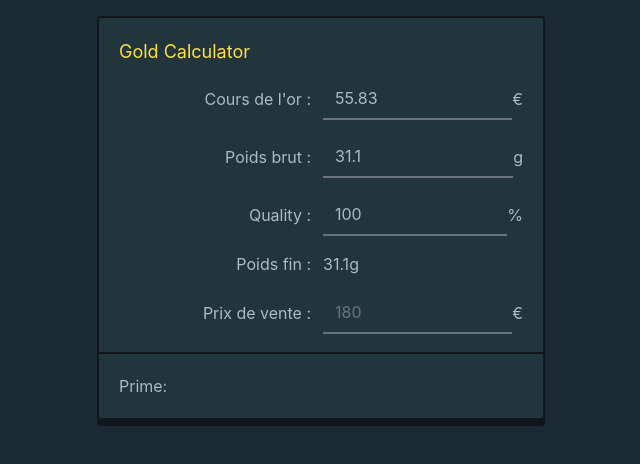
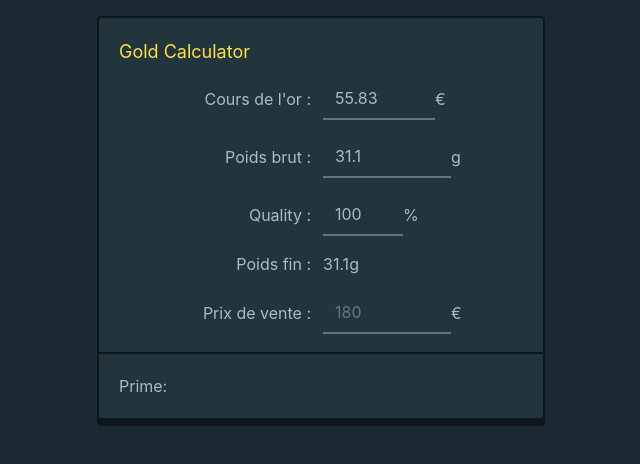
Before and after one commit to laurentDellaNegra/metal-premium-calculator, a Next.js app: page / in a window 1280 px wide. Shown: the top 464 px of the page, without its empty margins (319-959 px from the left). Built offline with nearby package versions, Linux system fonts and the light colour scheme.

Commit message:
💄 Improve size input

```diff
--- a/src/pages/index.tsx
+++ b/src/pages/index.tsx
@@ -41,7 +41,7 @@ const Home: NextPage = () => {
                   name="Market"
                   type="number"
                   placeholder="55.83"
-                  className="w-28"
+                  className="max-w-[112px]"
                   value={market || ''}
                   onChange={handleMarket}
                   min={0}
@@ -62,7 +62,7 @@ const Home: NextPage = () => {
                   name="Weight"
                   type="number"
                   placeholder="31.1"
-                  className="w-32"
+                  className="max-w-[128px]"
                   value={weight || ''}
                   onChange={handleWeight}
                   min={0}
@@ -83,7 +83,7 @@ const Home: NextPage = () => {
                   name="Quality"
                   type="number"
                   placeholder="100"
-                  className="w-20"
+                  className="max-w-[80px]"
                   value={quality || ''}
                   onChange={handleQuality}
                   min={0}
@@ -116,7 +116,7 @@ const Home: NextPage = () => {
                   name="Price"
                   type="number"
                   placeholder="180"
-                  className="w-32"
+                  className="max-w-[128px]"
                   value={price || ''}
                   onChange={handlePrice}
                   min={0}
```
Also changed, not shown: 1 other file (tests, documents, lock files or other folders).
